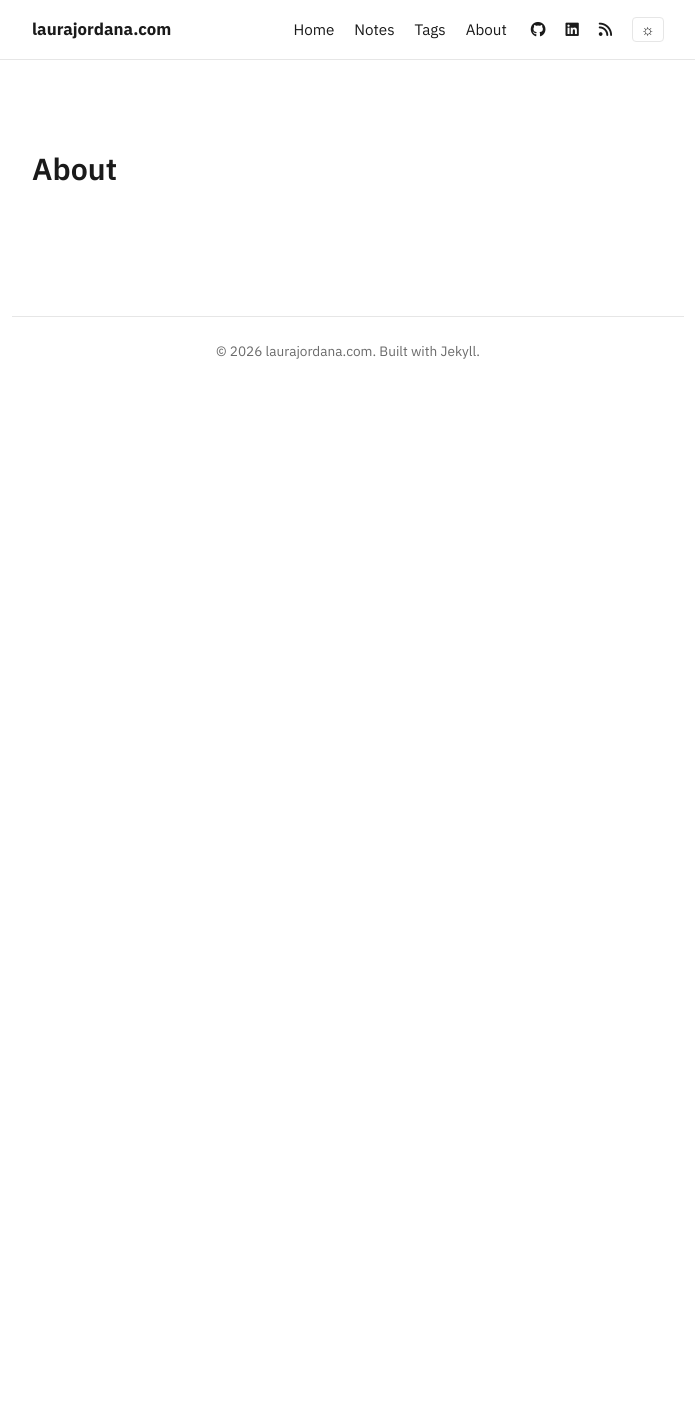
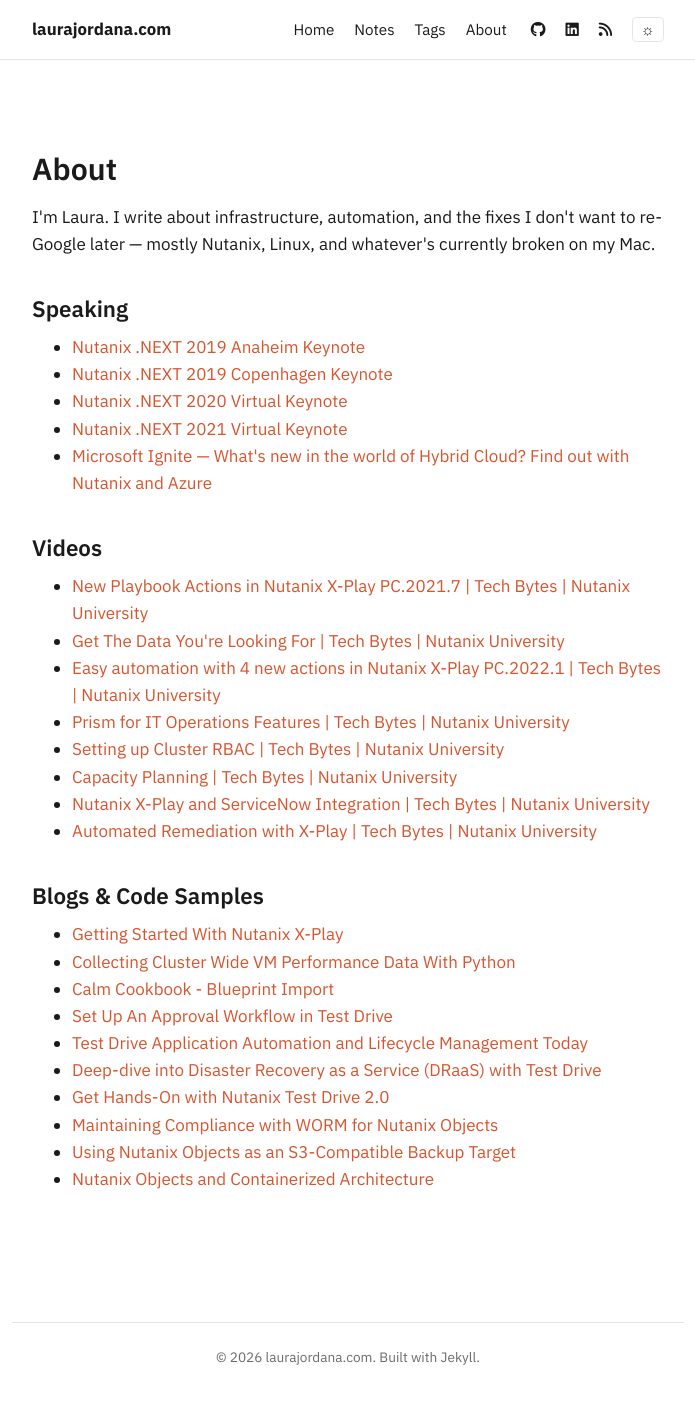
Before and after one commit to lauramariel/lauramariel.github.io, a Jekyll site: the page built from about.html, in a window 1280 px wide. Shown: the whole page, without its empty margins (292-987 px from the left). Built offline with Jekyll 4.4.1, drawn with Linux system fonts in a browser that asks for light colours; nearby versions of some CDN libraries; comment, search, counter and statistics services are not loaded; before the commit the page ends 900 px from its top, so only the background shows below that.

Commit message:
Relocate videos/talks/blog links to About page

```diff
--- a/about.html
+++ b/about.html
@@ -3,3 +3,39 @@ title: About
 permalink: "about/index.html"
 layout: page
 ---
+<p>I'm Laura. I write about infrastructure, automation, and the fixes I don't want to re-Google later &mdash; mostly Nutanix, Linux, and whatever's currently broken on my Mac.</p>
+
+<h2>Speaking</h2>
+<ul>
+  <li><a href="https://www.youtube.com/watch?v=LUsBgfiCyOA&t=5550" target="_blank">Nutanix .NEXT 2019 Anaheim Keynote</a></li>
+  <li><a href="https://youtu.be/v1dz98ZwJB0?t=132" target="_blank">Nutanix .NEXT 2019 Copenhagen Keynote</a></li>
+  <li><a href="https://youtu.be/w23_m6T0dd4?t=2897" target="_blank">Nutanix .NEXT 2020 Virtual Keynote</a></li>
+  <li><a href="https://www.youtube.com/watch?v=ytU8p8Jd0zU&t=12s" target="_blank">Nutanix .NEXT 2021 Virtual Keynote</a></li>
+  <li><a href="https://www.youtube.com/watch?v=owlLY13PEmg" target="_blank">Microsoft Ignite &mdash; What's new in the world of Hybrid Cloud? Find out with Nutanix and Azure</a></li>
+</ul>
+
+<h2>Videos</h2>
+<ul>
+  <li><a href="https://www.youtube.com/watch?v=q4HFcGMO11Q" target="_blank">New Playbook Actions in Nutanix X-Play PC.2021.7 | Tech Bytes | Nutanix University</a></li>
+  <li><a href="https://www.youtube.com/watch?v=jtsAx4etUII" target="_blank">Get The Data You're Looking For | Tech Bytes | Nutanix University</a></li>
+  <li><a href="https://www.youtube.com/watch?v=YfrFszGN6Q0" target="_blank">Easy automation with 4 new actions in Nutanix X-Play PC.2022.1 | Tech Bytes | Nutanix University</a></li>
+  <li><a href="https://www.youtube.com/watch?v=ihAfqkN4lkg" target="_blank">Prism for IT Operations Features | Tech Bytes | Nutanix University</a></li>
+  <li><a href="https://www.youtube.com/watch?v=MJfETH-bU-A" target="_blank">Setting up Cluster RBAC | Tech Bytes | Nutanix University</a></li>
+  <li><a href="https://www.youtube.com/watch?v=WtM3hBJQVNY" target="_blank">Capacity Planning | Tech Bytes | Nutanix University</a></li>
+  <li><a href="https://www.youtube.com/watch?v=SbFbIuFv5xc" target="_blank">Nutanix X-Play and ServiceNow Integration | Tech Bytes | Nutanix University</a></li>
+  <li><a href="https://www.youtube.com/watch?v=xMLrALGPHZ4" target="_blank">Automated Remediation with X-Play | Tech Bytes | Nutanix University</a></li>
+</ul>
+
+<h2>Blogs &amp; Code Samples</h2>
+<ul>
+  <li><a href="https://www.nutanix.dev/2022/01/19/getting-started-with-nutanix-x-play/" target="_blank">Getting Started With Nutanix X-Play</a></li>
+  <li><a href="https://www.nutanix.dev/2021/12/22/code-sample-collecting-cluster-wide-vm-performance-data-with-python/" target="_blank">Collecting Cluster Wide VM Performance Data With Python</a></li>
+  <li><a href="https://www.nutanix.dev/2019/12/02/calm-cookbook-recipe-1-blueprint-import/" target="_blank">Calm Cookbook - Blueprint Import</a></li>
+  <li><a href="https://next.nutanix.com/community-blog-154/set-up-an-approval-workflow-in-test-drive-40380" target="_blank">Set Up An Approval Workflow in Test Drive</a></li>
+  <li><a href="https://next.nutanix.com/community-blog-154/test-drive-application-automation-and-lifecycle-management-today-37853" target="_blank">Test Drive Application Automation and Lifecycle Management Today</a></li>
+  <li><a href="https://next.nutanix.com/community-blog-154/deep-dive-into-disaster-recovery-as-a-service-draas-with-test-drive-37693" target="_blank">Deep-dive into Disaster Recovery as a Service (DRaaS) with Test Drive</a></li>
+  <li><a href="https://next.nutanix.com/community-blog-154/get-hands-on-with-nutanix-test-drive-2-0-34015" target="_blank">Get Hands-On with Nutanix Test Drive 2.0</a></li>
+  <li><a href="https://next.nutanix.com/community-blog-154/maintaining-compliance-with-worm-for-nutanix-objects-33239" target="_blank">Maintaining Compliance with WORM for Nutanix Objects</a></li>
+  <li><a href="https://next.nutanix.com/community-blog-154/using-nutanix-objects-as-an-s3-compatible-backup-target-32959" target="_blank">Using Nutanix Objects as an S3-Compatible Backup Target</a></li>
+  <li><a href="https://next.nutanix.com/community-blog-154/nutanix-objects-and-containerized-architecture-32020" target="_blank">Nutanix Objects and Containerized Architecture</a></li>
+</ul>
```
